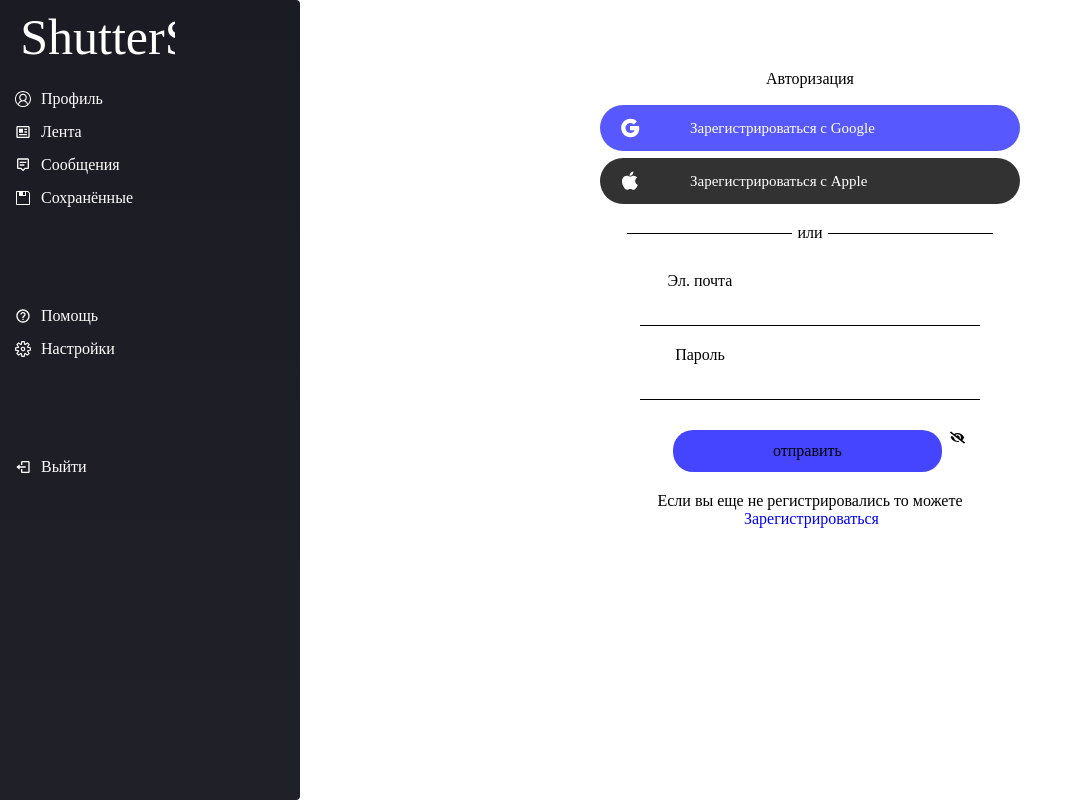
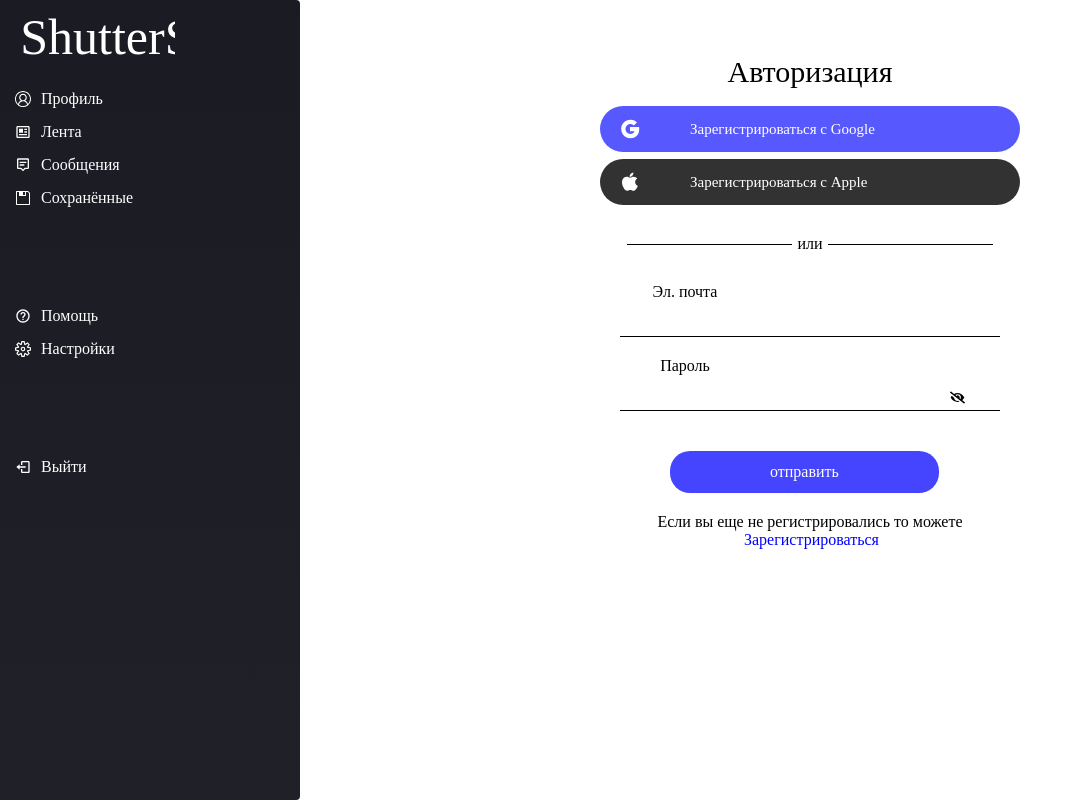
Before and after one commit to BoobekKalmatov/shutter, a React (Create React App) app: page /login in a window 1280 px wide. Shown: the whole page, without its empty margins (0-1068 px from the left). Built offline with nearby package versions, Linux system fonts and the light colour scheme.

Commit message:
finish design regiter end login

```diff
--- a/src/components/Login/Login.module.css
+++ b/src/components/Login/Login.module.css
@@ -22,7 +22,7 @@ body {
     justify-content: center;
 
     margin-left: 600px;
-    margin-top: 50px;
+    margin-top: 35px;
 }
 
 .loginImage {
@@ -34,6 +34,7 @@ body {
     margin-top: 10px;
     margin-bottom: 10px;
     color: black;
+    font-size: 30px;
 }
 
 
@@ -153,7 +154,7 @@ body {
 .blockInputText {
     color: black;
     text-align: left;
-    padding-right: 220px;
+    padding-right: 250px;
     margin-top: 10px;
 }
 
@@ -164,7 +165,7 @@ body {
     border-left: none;
     border-right: none;
     outline: none;
-    width: 340px;
+    width: 380px;
     font-size: 14px;
     position: relative;
     background: none;
@@ -187,7 +188,7 @@ body {
 .orBlock {
     display: flex;
     align-items: center;
-    margin-top: 20px;
+    margin-top: 30px;
 }
 
 .orBlockTitle {
@@ -205,7 +206,7 @@ body {
     border: none;
     width: 15px;
     position: absolute;
-    top: 430px;
+    top: 390px;
     left: 950px;
     background: none;
     color: black;
@@ -215,7 +216,7 @@ body {
     border: none;
     width: 15px;
     position: absolute;
-    top: 505px;
+    top: 470px;
     left: 950px;
     background: none;
     color: black;
@@ -230,7 +231,7 @@ body {
 }
 
 .LoginBtn {
-    color: black;
+    color: #fff;
     background-color: rgba(0, 0, 255, 0.731);
     border: none;
     padding-top: 12px;
@@ -238,8 +239,8 @@ body {
     padding-left: 100px;
     padding-right: 100px;
     border-radius: 20px;
-    margin-left: 33px;
-    margin-top: 20px;
+    margin-left: 50px;
+    margin-top: 30px;
     margin-bottom: 20px;
     transition: 0.3s;
 }
```
